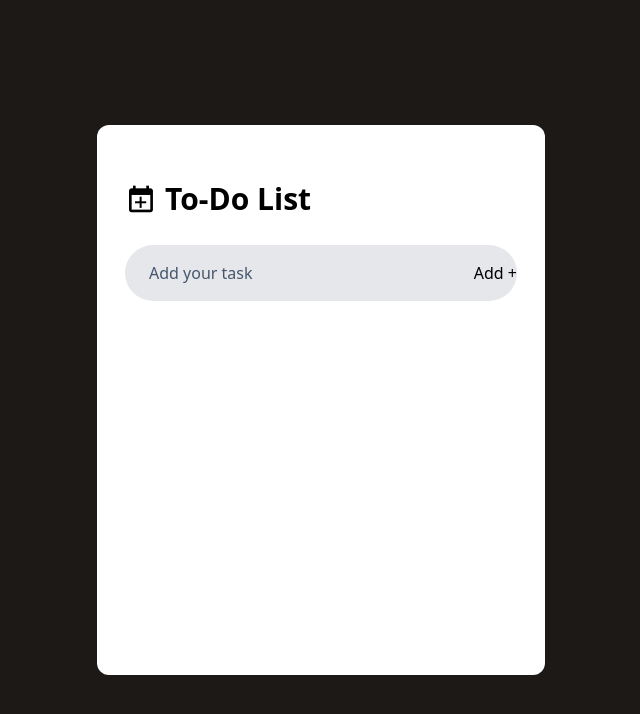
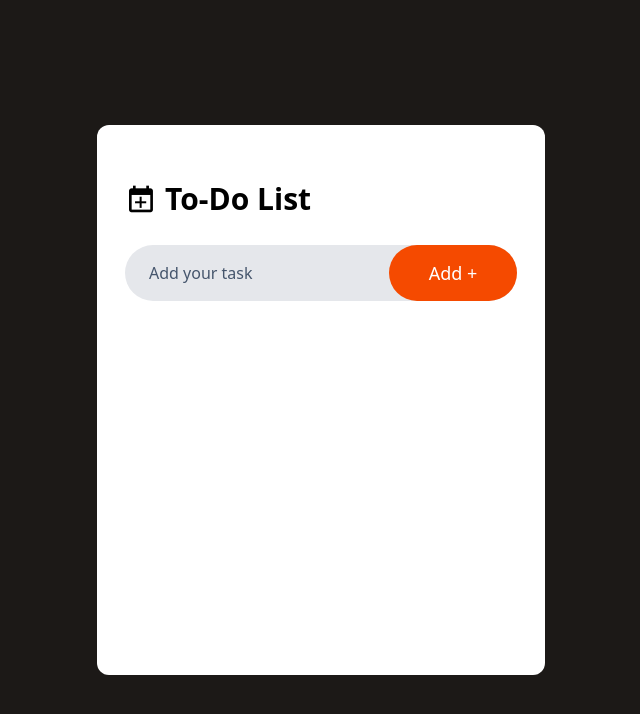
Before and after one commit to qaisariqbal962/react_code, a React (Vite) app in the folder TODO-APP/: page / in a window 1280 px wide. Shown: the top 714 px of the page, without its empty margins (319-959 px from the left). Built offline with nearby package versions, Linux system fonts and the light colour scheme.

Commit message:
add todo items

```diff
--- a/TODO-APP/src/components/Todo.jsx
+++ b/TODO-APP/src/components/Todo.jsx
@@ -17,8 +17,13 @@ const Todo = () => {
 
     <div className="flex items-center my-7 bg-gray-200 rounded-full">
       <input className="bg-transparent border-0 outline-none flex-1 h-14 pl-6 pr-2 placeholder:text-slate-600" type="text" placeholder="Add your task" />
-      <button>Add +</button>
+      <button className="border-none rounded-full bg-orange-600 w-32 h-14 text-white text-lg font-medium cursor-pointer">Add +</button>
     </div>
+
+
+    {/*-----Todo list------ */}
+
+    <div></div>
 
 
     </div>
```
